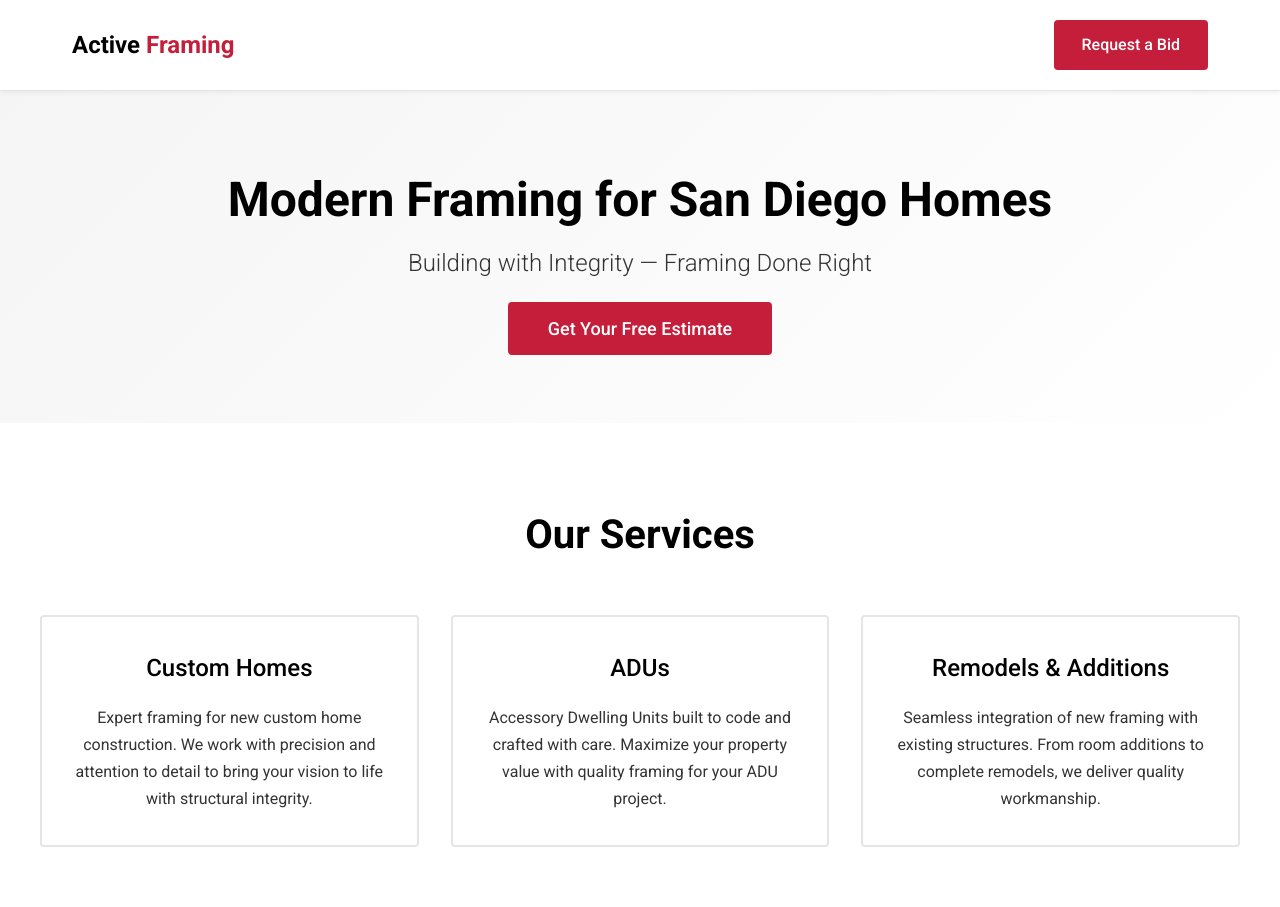
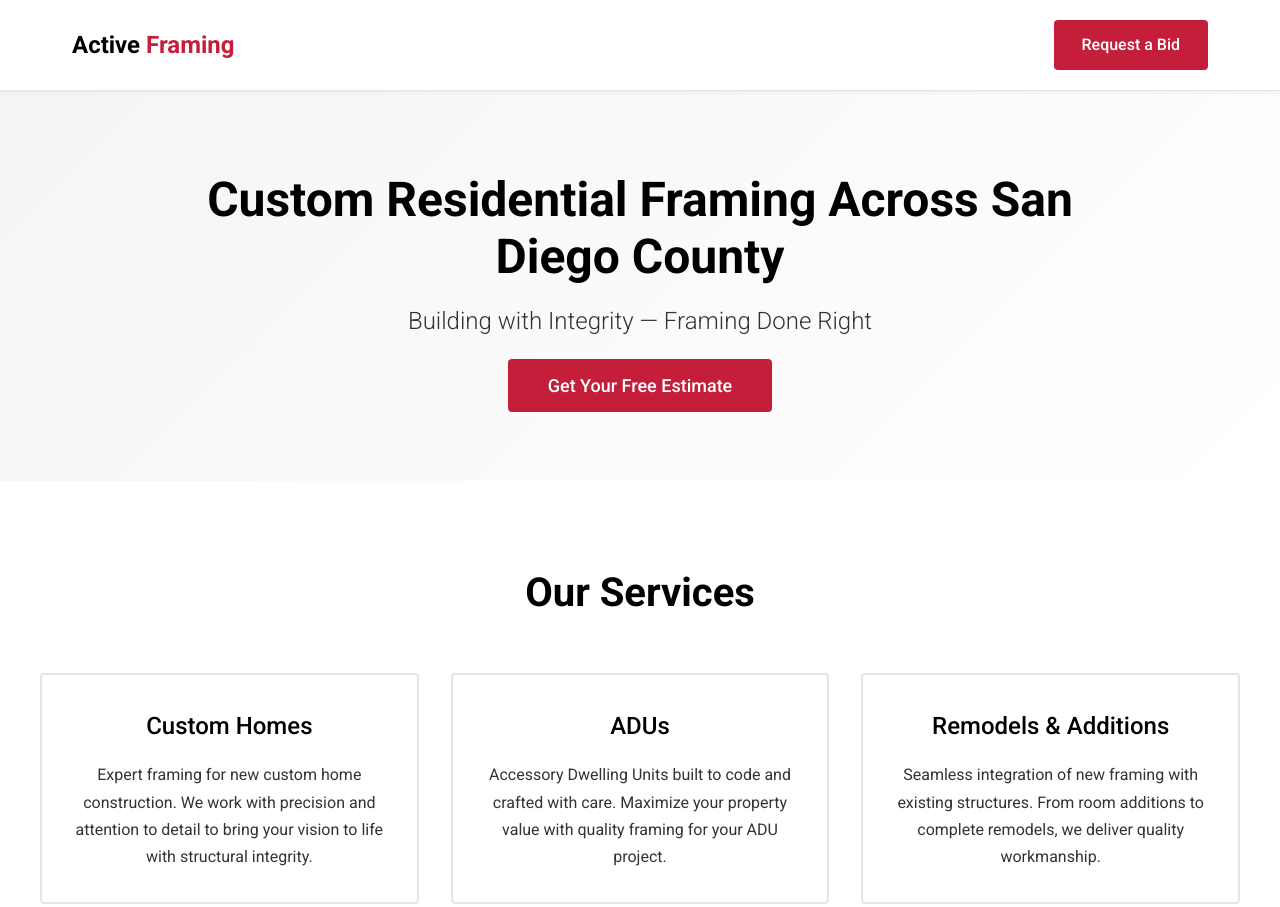
Before and after one commit to javiemarquez/activeframing.com, a plain HTML site: page index.html in a window 1280 px wide. Shown: the top 907 px of the page. Drawn offline with Linux system fonts and the light colour scheme.

Commit message:
Update hero section heading for clarity

```diff
--- a/index.html
+++ b/index.html
@@ -458,7 +458,7 @@ aria-label="Request a Bid"
     <!-- Hero Section -->
     <section class="hero" id="home">
         <div class="hero-container">
-            <h1>Modern Framing for San Diego Homes</h1>
+            <h1>Custom Residential Framing Across San Diego County</h1>
             <h2>Building with Integrity — Framing Done Right</h2>
             <a
 href="#contact"
```
